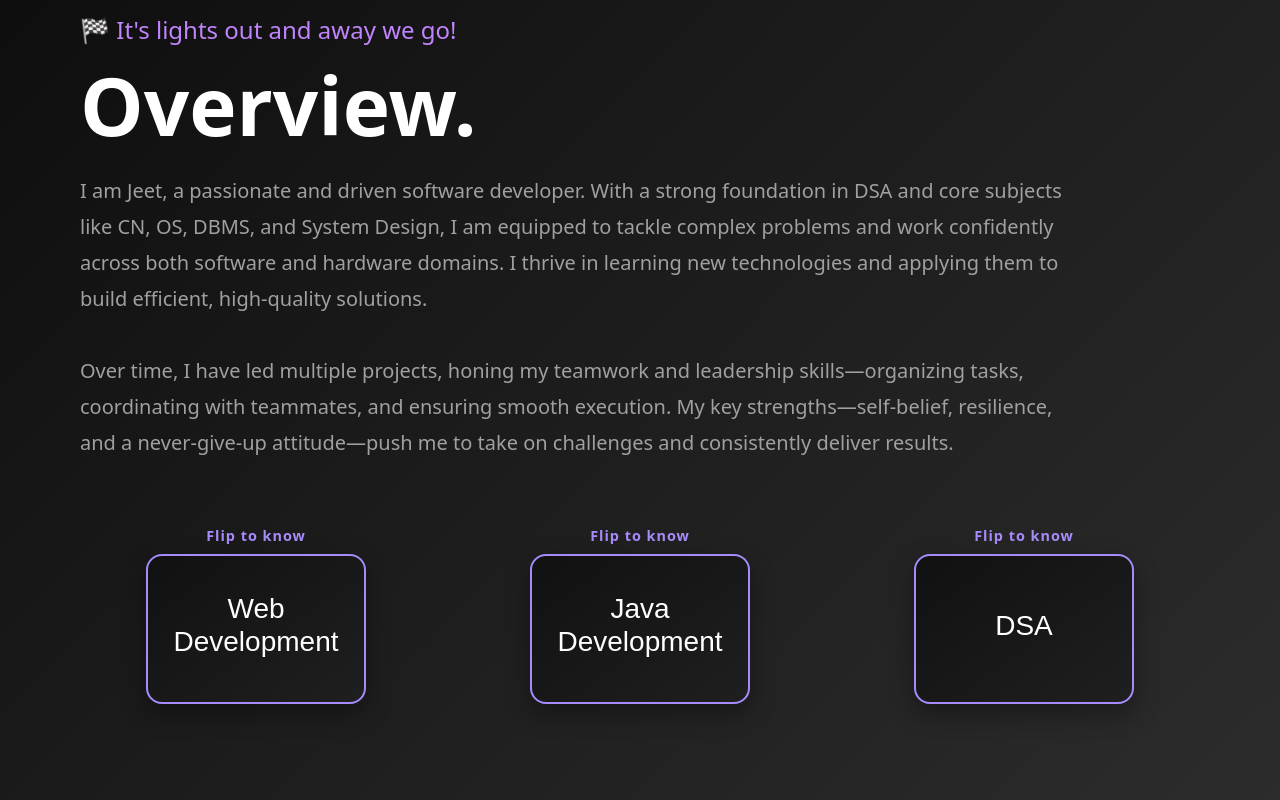
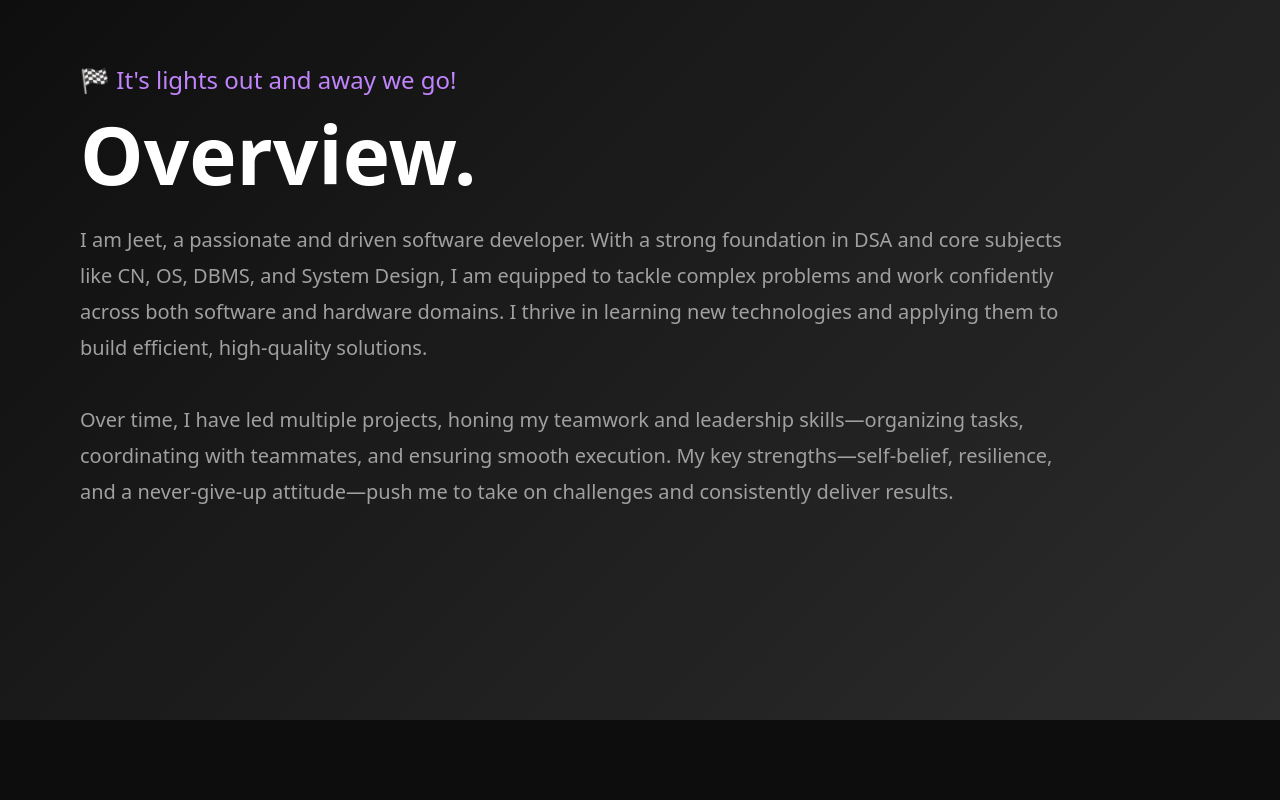
Before and after one commit to Jeetbiswas23/Portfolio, a React (Vite) app: page / in a window 1280 px wide. Shown: the part 880-1680 px from the top of the page. After the commit the page ends 1600 px from the top, so only its background shows below. Built offline with nearby package versions, Linux system fonts and the light colour scheme; a small style sheet from the web is missing.

Commit message:
Removed the Card

```diff
--- a/src/Hero.jsx
+++ b/src/Hero.jsx
@@ -130,58 +130,6 @@ const Hero = () => {
 
               <div className="overview-cards d-flex flex-wrap justify-content-around mt-5">
 
-{/* Card 1 - Web Development */}
-<div className="flip-card-wrapper">
-  <span className="flip-label">Flip to know</span>
-  <div className="flip-card">
-    <div className="flip-card-inner">
-      <div className="flip-card-front">
-        <h3>Web Development</h3>
-      </div>
-      <div className="flip-card-back">
-        <p>
-          I create interactive and responsive websites with React, HTML, CSS, and JS.
-
-        </p>
-      </div>
-    </div>
-  </div>
-</div>
-
-{/* Card 2 - Java Development */}
-<div className="flip-card-wrapper">
-  <span className="flip-label">Flip to know</span>
-  <div className="flip-card">
-    <div className="flip-card-inner">
-      <div className="flip-card-front">
-        <h3>Java Development</h3>
-      </div>
-      <div className="flip-card-back">
-        <p>
-          Building efficient Java applications with strong OOP and problem-solving skills.
-        </p>
-      </div>
-    </div>
-  </div>
-</div>
-
-{/* Card 3 - DSA */}
-<div className="flip-card-wrapper">
-  <span className="flip-label">Flip to know</span>
-  <div className="flip-card">
-    <div className="flip-card-inner">
-      <div className="flip-card-front">
-        <h3>DSA</h3>
-      </div>
-      <div className="flip-card-back">
-        <p>
-          Strong foundation in Data Structures & Algorithms, solving complex problems efficiently.
-        </p>
-      </div>
-    </div>
-  </div>
-</div>
-
 </div>
 
       </section>
```
